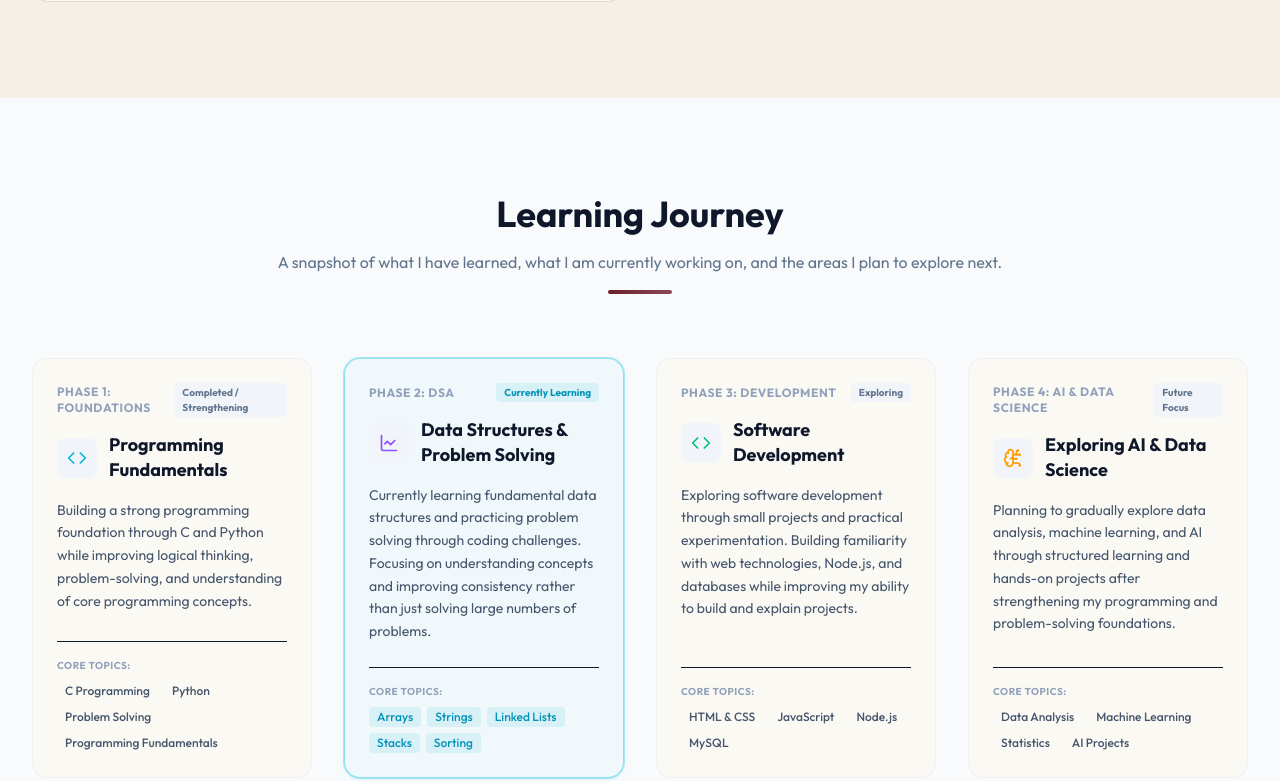
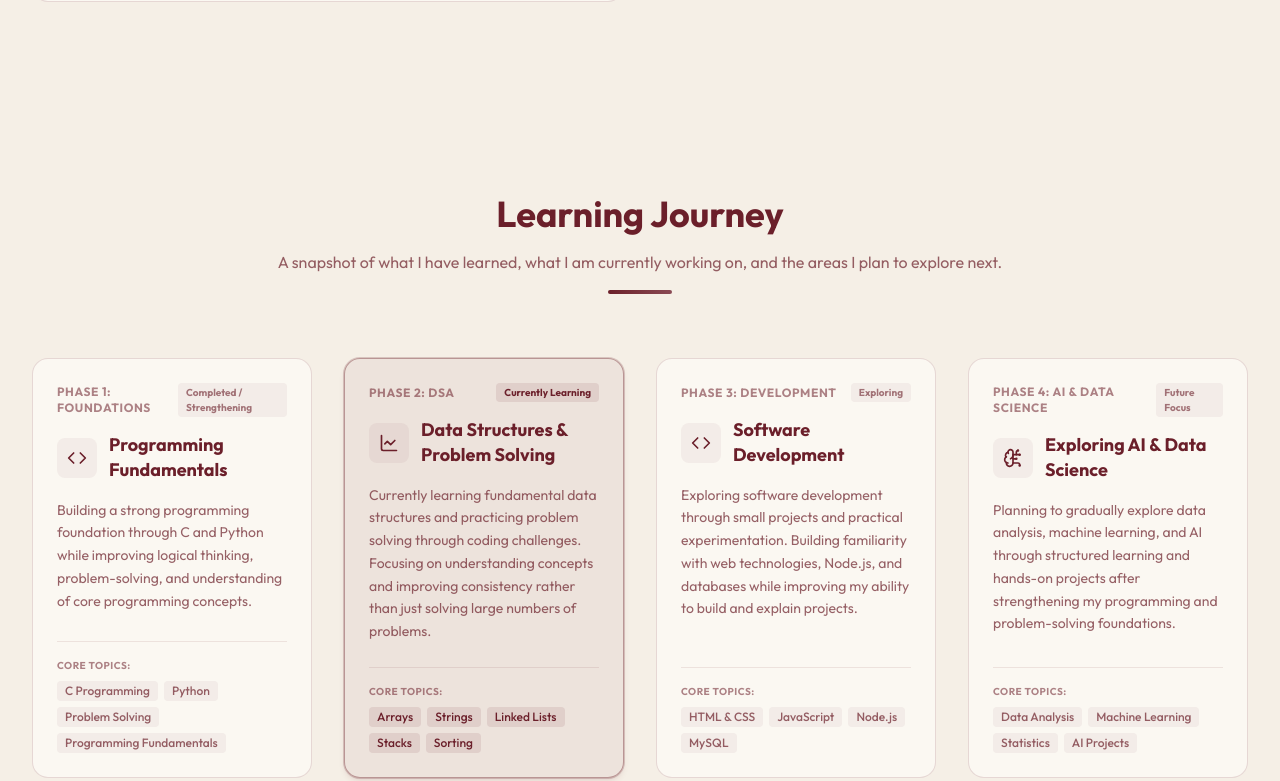
Before and after one commit to Ardra-Sobharaj/portfolio, a React (Vite) app: page / in a window 1280 px wide. Shown: the part 4438-5219 px from the top of the page. Built offline with nearby package versions, Linux system fonts and the light colour scheme.

Commit message:
update learning journey theme

```diff
--- a/src/components/LearningJourney.tsx
+++ b/src/components/LearningJourney.tsx
@@ -5,7 +5,7 @@ export function LearningJourney() {
     {
       phase: 'Phase 1: Foundations',
       status: 'Completed / Strengthening',
-    icon: <Code className="w-5 h-5 text-cyan-500" />,
+      icon: <Code className="w-5 h-5 text-[#6B1F2A]" />,
       title: 'Programming Fundamentals',
       description:
         'Building a strong programming foundation through C and Python while improving logical thinking, problem-solving, and understanding of core programming concepts.',
@@ -15,7 +15,7 @@ export function LearningJourney() {
     {
       phase: 'Phase 2: DSA',
       status: 'Currently Learning',
-    icon: <LineChart className="w-5 h-5 text-violet-500" />,
+      icon: <LineChart className="w-5 h-5 text-[#6B1F2A]" />,
       title: 'Data Structures & Problem Solving',
       description:
         'Currently learning fundamental data structures and practicing problem solving through coding challenges. Focusing on understanding concepts and improving consistency rather than just solving large numbers of problems.',
@@ -25,7 +25,7 @@ export function LearningJourney() {
     {
       phase: 'Phase 3: Development',
       status: 'Exploring',
-    icon: <Code className="w-5 h-5 text-emerald-500" />,
+      icon: <Code className="w-5 h-5 text-[#6B1F2A]" />,
       title: 'Software Development',
       description:
         'Exploring software development through small projects and practical experimentation. Building familiarity with web technologies, Node.js, and databases while improving my ability to build and explain projects.',
@@ -35,7 +35,7 @@ export function LearningJourney() {
     {
       phase: 'Phase 4: AI & Data Science',
       status: 'Future Focus',
-    icon: <BrainCircuit className="w-5 h-5 text-amber-500" />,
+      icon: <BrainCircuit className="w-5 h-5 text-[#6B1F2A]" />,
       title: 'Exploring AI & Data Science',
       description:
         'Planning to gradually explore data analysis, machine learning, and AI through structured learning and hands-on projects after strengthening my programming and problem-solving foundations.',
@@ -45,18 +45,24 @@ export function LearningJourney() {
   ];
 
   return (
-    <section id="learning-journey" className="py-24 bg-slate-50 dark:bg-[#0c1220] transition-colors duration-300">
+    <section
+      id="learning-journey"
+      className="py-24 bg-[#F5EFE6] transition-colors duration-300"
+    >
       <div className="max-w-7xl mx-auto px-4 sm:px-6 lg:px-8">
 
         {/* Section Header */}
         <div className="text-center max-w-3xl mx-auto mb-16">
-          <h2 className="text-3xl sm:text-4xl font-bold text-slate-900 dark:text-white">
+          <h2 className="text-3xl sm:text-4xl font-bold text-[#6B1F2A]">
             Learning Journey
           </h2>
-          <p className="mt-4 text-slate-500 dark:text-slate-400">
-            A snapshot of what I have learned, what I am currently working on, and the areas I plan to explore next.
+
+          <p className="mt-4 text-[#6B1F2A]/70">
+            A snapshot of what I have learned, what I am currently working on,
+            and the areas I plan to explore next.
           </p>
-          <div className="w-16 h-1 bg-gradient-to-r from-primary-cyan to-primary-violet mx-auto mt-4 rounded-full"></div>
+
+          <div className="w-16 h-1 bg-gradient-to-r from-[#6B1F2A] to-[#8A4A55] mx-auto mt-4 rounded-full"></div>
         </div>
 
         {/* Roadmap Steps */}
@@ -66,58 +72,63 @@ export function LearningJourney() {
               key={idx}
               className={`p-6 rounded-2xl border transition-all duration-300 flex flex-col justify-between ${
                 step.isActive
-                  ? 'border-cyan-500/40 bg-cyan-500/[0.03] dark:bg-cyan-500/[0.02] shadow-md shadow-cyan-500/5 ring-1 ring-cyan-500/30'
-                  : 'border-slate-200/50 dark:border-slate-800/50 bg-light-card dark:bg-dark-card glass hover:border-slate-300 dark:hover:border-slate-700'
+                  ? 'border-[#6B1F2A]/40 bg-[#6B1F2A]/5 shadow-md shadow-[#6B1F2A]/10 ring-1 ring-[#6B1F2A]/20'
+                  : 'border-[#6B1F2A]/15 bg-[#FBF8F2] glass hover:border-[#6B1F2A]/35 hover:-translate-y-1'
               }`}
             >
               <div>
+
                 {/* Header Phase & Status */}
-                <div className="flex items-center justify-between mb-4">
-                  <span className="text-xs font-bold text-slate-400 dark:text-slate-500 uppercase tracking-wider">
+                <div className="flex items-center justify-between mb-4 gap-2">
+                  <span className="text-xs font-bold text-[#6B1F2A]/55 uppercase tracking-wider">
                     {step.phase}
                   </span>
 
-                  <span className={`px-2 py-0.5 rounded text-[10px] font-bold ${
+                  <span
+                    className={`px-2 py-0.5 rounded text-[10px] font-bold ${
                       step.isActive
-                      ? 'bg-cyan-500/10 text-cyan-600 dark:text-cyan-400'
-                      : 'bg-slate-100 dark:bg-slate-800 text-slate-500 dark:text-slate-400'
-                  }`}>
+                        ? 'bg-[#6B1F2A]/10 text-[#6B1F2A]'
+                        : 'bg-[#6B1F2A]/5 text-[#6B1F2A]/60'
+                    }`}
+                  >
                     {step.status}
                   </span>
                 </div>
 
                 {/* Step Title & Icon */}
                 <div className="flex items-center gap-3 mb-4">
-                  <div className="p-2.5 rounded-lg bg-slate-100 dark:bg-slate-850 text-slate-700 dark:text-slate-300">
+                  <div className="p-2.5 rounded-lg bg-[#6B1F2A]/5 text-[#6B1F2A]">
                     {step.icon}
                   </div>
-                  <h3 className="text-lg font-bold text-slate-900 dark:text-white leading-snug">
+
+                  <h3 className="text-lg font-bold text-[#6B1F2A] leading-snug">
                     {step.title}
                   </h3>
                 </div>
 
                 {/* Description */}
-                <p className="text-sm text-slate-600 dark:text-slate-400 leading-relaxed mb-6">
+                <p className="text-sm text-[#6B1F2A]/70 leading-relaxed mb-6">
                   {step.description}
                 </p>
               </div>
 
               {/* Focus Tags */}
-              <div className="border-t border-slate-150 dark:border-slate-800 pt-4 space-y-2">
-                <span className="text-[10px] font-bold uppercase tracking-wider text-slate-400 block">
+              <div className="border-t border-[#6B1F2A]/10 pt-4 space-y-2">
+                <span className="text-[10px] font-bold uppercase tracking-wider text-[#6B1F2A]/55 block">
                   Core Topics:
                 </span>
+
                 <div className="flex flex-wrap gap-1.5">
-                  {step.focus.map((f, fIdx) => (
+                  {step.focus.map((focus, focusIdx) => (
                     <span
-                      key={fIdx}
+                      key={focusIdx}
                       className={`px-2 py-0.5 rounded text-xs font-medium ${
                         step.isActive
-                          ? 'bg-cyan-500/10 text-cyan-600 dark:text-cyan-400'
-                          : 'bg-slate-150 dark:bg-slate-800 text-slate-600 dark:text-slate-400'
+                          ? 'bg-[#6B1F2A]/10 text-[#6B1F2A]'
+                          : 'bg-[#6B1F2A]/5 text-[#6B1F2A]/70'
                       }`}
                     >
-                      {f}
+                      {focus}
                     </span>
                   ))}
                 </div>
@@ -127,8 +138,6 @@ export function LearningJourney() {
           ))}
         </div>
 
-
-
       </div>
     </section>
   );
```
Lines whose indentation alone changed are shown as unchanged.
